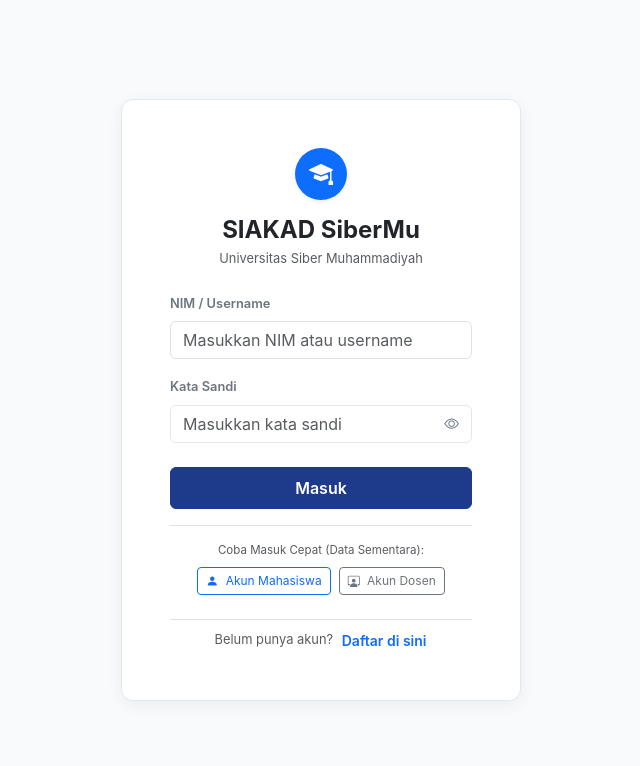
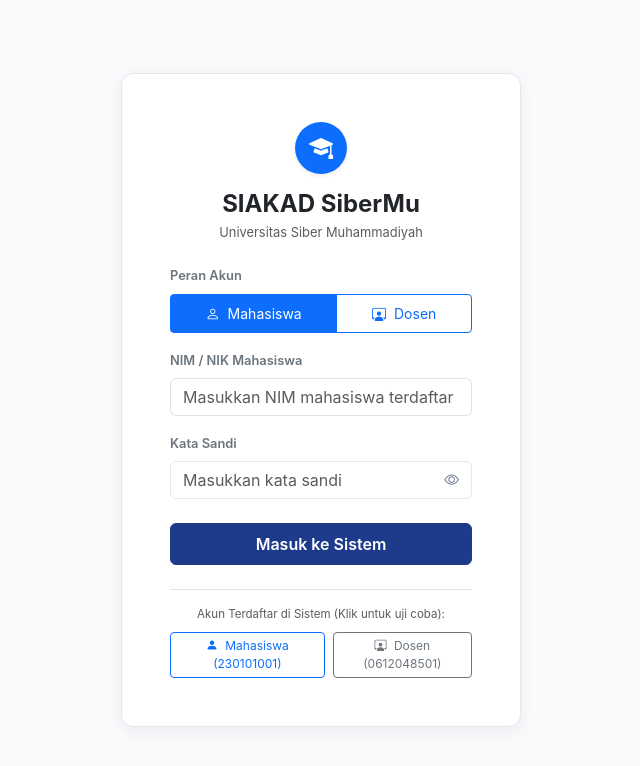
Before and after one commit to ferdhe-fs/Tugas-Pemrograman-WEB, a Svelte app: page / in a window 1280 px wide. Shown: the top 766 px of the page, without its empty margins (319-959 px from the left). Built offline with nearby package versions, Linux system fonts and the light colour scheme.

Commit message:
feat: hapus menu buat akun dan terapkan login ketat berbasis NIK serta peran terdaftar

```diff
--- a/src/components/Login.svelte
+++ b/src/components/Login.svelte
@@ -1,40 +1,29 @@
 <script lang="ts">
-  import { authStore } from '../stores/authStore';
+  import { authStore, REGISTERED_ACCOUNTS } from '../stores/authStore';
   import type { UserRole } from '../types/auth';
 
-  let mode = $state<'login' | 'register'>('login');
-
-  // Login inputs
-  let loginUser = $state('');
-  let loginPass = $state('');
+  // Input states
+  let selectedRole = $state<UserRole>('mahasiswa');
+  let inputNik = $state('');
+  let inputPass = $state('');
   let showPassword = $state(false);
-
-  // Register inputs
-  let regName = $state('');
-  let regId = $state('');
-  let regEmail = $state('');
-  let regPass = $state('');
-  let regRole = $state<UserRole>('mahasiswa');
-  let regDept = $state('S1 Informatika');
 
   // Feedback states
   let errorMessage = $state('');
-  let successMessage = $state('');
   let isLoading = $state(false);
 
   function handleLogin(e: SubmitEvent) {
     e.preventDefault();
     errorMessage = '';
-    successMessage = '';
 
-    if (!loginUser.trim() || !loginPass.trim()) {
-      errorMessage = 'Masukkan NIM/Username dan Kata Sandi.';
+    if (!inputNik.trim() || !inputPass.trim()) {
+      errorMessage = 'Mohon isi NIK / Nomor Induk dan Kata Sandi.';
       return;
     }
 
     isLoading = true;
     setTimeout(() => {
-      const res = authStore.login(loginUser, loginPass);
+      const res = authStore.loginWithNikAndRole(inputNik, inputPass, selectedRole);
       isLoading = false;
       if (!res.success) {
         errorMessage = res.message;
@@ -42,33 +31,15 @@
     }, 250);
   }
 
-  function handleRegister(e: SubmitEvent) {
-    e.preventDefault();
+  // Quick fill bantuan pengujian akun terdaftar
+  function quickFill(role: UserRole) {
+    const account = REGISTERED_ACCOUNTS.find((a) => a.role === role);
+    if (account) {
+      selectedRole = role;
+      inputNik = account.identifierNumber;
+      inputPass = account.password;
       errorMessage = '';
-    successMessage = '';
-
-    if (!regName.trim() || !regId.trim() || !regPass.trim()) {
-      errorMessage = 'Mohon lengkapi Nama, NIM, dan Sandi.';
-      return;
     }
-
-    isLoading = true;
-    setTimeout(() => {
-      const res = authStore.register({
-        name: regName,
-        identifierNumber: regId,
-        email: regEmail.trim() || `${regId.trim()}@sibermu.ac.id`,
-        username: regId.trim(),
-        password: regPass,
-        role: regRole,
-        department: regDept
-      });
-
-      isLoading = false;
-      if (!res.success) {
-        errorMessage = res.message;
-      }
-    }, 250);
   }
 </script>
 
@@ -83,7 +54,7 @@
       <p class="text-muted small mb-0">Universitas Siber Muhammadiyah</p>
     </div>
 
-    <!-- Alert Notifikasi -->
+    <!-- Alert Kesalahan -->
     {#if errorMessage}
       <div class="alert alert-danger py-2 px-3 small d-flex align-items-center gap-2 mb-3" role="alert">
         <i class="bi bi-exclamation-circle-fill"></i>
@@ -91,41 +62,69 @@
       </div>
     {/if}
 
-    {#if successMessage}
-      <div class="alert alert-success py-2 px-3 small d-flex align-items-center gap-2 mb-3" role="alert">
-        <i class="bi bi-check-circle-fill"></i>
-        <div class="flex-grow-1">{successMessage}</div>
+    <!-- FORM LOGIN HANYA NIK & ROLE TERDAFTAR -->
+    <form onsubmit={handleLogin}>
+      <!-- Pilihan Peran Akun -->
+      <div class="mb-3">
+        <label for="roleMahasiswa" class="form-label small fw-semibold text-secondary d-block">
+          Peran Akun
+        </label>
+        <div class="btn-group w-100" role="group">
+          <input
+            type="radio"
+            class="btn-check"
+            name="roleOption"
+            id="roleMahasiswa"
+            value="mahasiswa"
+            checked={selectedRole === 'mahasiswa'}
+            onchange={() => (selectedRole = 'mahasiswa')}
+          />
+          <label class="btn btn-outline-primary btn-sm py-2" for="roleMahasiswa">
+            <i class="bi bi-person me-1"></i> Mahasiswa
+          </label>
+
+          <input
+            type="radio"
+            class="btn-check"
+            name="roleOption"
+            id="roleDosen"
+            value="dosen"
+            checked={selectedRole === 'dosen'}
+            onchange={() => (selectedRole = 'dosen')}
+          />
+          <label class="btn btn-outline-primary btn-sm py-2" for="roleDosen">
+            <i class="bi bi-person-workspace me-1"></i> Dosen
+          </label>
         </div>
-    {/if}
+      </div>
 
-    <!-- FORM LOGIN -->
-    {#if mode === 'login'}
-      <form onsubmit={handleLogin}>
+      <!-- Input NIK / Nomor Induk -->
       <div class="mb-3">
-          <label for="loginUser" class="form-label small fw-semibold text-secondary">
-            NIM / Username
+        <label for="inputNik" class="form-label small fw-semibold text-secondary">
+          {selectedRole === 'dosen' ? 'NIDN / NIP / NIK Dosen' : 'NIM / NIK Mahasiswa'}
         </label>
         <input
-            id="loginUser"
+          id="inputNik"
           type="text"
           class="form-control"
-            placeholder="Masukkan NIM atau username"
-            bind:value={loginUser}
+          placeholder={selectedRole === 'dosen' ? 'Masukkan NIDN dosen terdaftar' : 'Masukkan NIM mahasiswa terdaftar'}
+          bind:value={inputNik}
           required
         />
       </div>
 
-        <div class="mb-3">
-          <label for="loginPass" class="form-label small fw-semibold text-secondary">
+      <!-- Input Kata Sandi -->
+      <div class="mb-4">
+        <label for="inputPass" class="form-label small fw-semibold text-secondary">
           Kata Sandi
         </label>
         <div class="input-group password-field-group">
           <input
-              id="loginPass"
+            id="inputPass"
             type={showPassword ? 'text' : 'password'}
             class="form-control"
             placeholder="Masukkan kata sandi"
-              bind:value={loginPass}
+            bind:value={inputPass}
             required
           />
           <button
@@ -139,150 +138,44 @@
         </div>
       </div>
 
+      <!-- Tombol Masuk -->
       <button
         type="submit"
-          class="btn btn-primary w-100 py-2 fw-semibold mt-2"
+        class="btn btn-primary w-100 py-2 fw-semibold"
         disabled={isLoading}
       >
         {#if isLoading}
           <span class="spinner-border spinner-border-sm me-1" role="status"></span>
-            Memproses...
+          Memverifikasi...
         {:else}
-            Masuk
+          Masuk ke Sistem
         {/if}
       </button>
 
-        <!-- Tombol Coba Cepat Sementara -->
-        <div class="mt-3 pt-3 border-top text-center">
-          <div class="text-muted small mb-2" style="font-size: 0.72rem;">Coba Masuk Cepat (Data Sementara):</div>
+      <!-- Informasi Akun Terdaftar untuk Pengujian -->
+      <div class="mt-4 pt-3 border-top text-center">
+        <div class="text-muted small mb-2" style="font-size: 0.72rem;">
+          Akun Terdaftar di Sistem (Klik untuk uji coba):
+        </div>
         <div class="d-flex justify-content-center gap-2">
           <button
             type="button"
             class="btn btn-sm btn-outline-primary py-1 px-2"
             style="font-size: 0.75rem;"
-              onclick={() => { loginUser = 'mahasiswa'; loginPass = 'password123'; }}
+            onclick={() => quickFill('mahasiswa')}
           >
-              <i class="bi bi-person-fill me-1"></i> Akun Mahasiswa
+            <i class="bi bi-person-fill me-1"></i> Mahasiswa (230101001)
           </button>
           <button
             type="button"
             class="btn btn-sm btn-outline-secondary py-1 px-2"
             style="font-size: 0.75rem;"
-              onclick={() => { loginUser = 'dosen'; loginPass = 'password123'; }}
+            onclick={() => quickFill('dosen')}
           >
-              <i class="bi bi-person-workspace me-1"></i> Akun Dosen
+            <i class="bi bi-person-workspace me-1"></i> Dosen (0612048501)
           </button>
         </div>
       </div>
     </form>
-
-      <div class="text-center mt-4 pt-2 border-top">
-        <small class="text-muted">
-          Belum punya akun?
-          <button
-            type="button"
-            class="btn btn-link btn-sm p-0 text-decoration-none fw-semibold ms-1"
-            onclick={() => { mode = 'register'; errorMessage = ''; }}
-          >
-            Daftar di sini
-          </button>
-        </small>
-      </div>
-
-    <!-- FORM REGISTER -->
-    {:else}
-      <form onsubmit={handleRegister}>
-        <div class="mb-2">
-          <label for="regName" class="form-label small fw-semibold text-secondary">Nama Lengkap</label>
-          <input
-            id="regName"
-            type="text"
-            class="form-control form-control-sm"
-            placeholder="Nama lengkap..."
-            bind:value={regName}
-            required
-          />
-        </div>
-
-        <div class="mb-2">
-          <label for="regId" class="form-label small fw-semibold text-secondary">NIM / NIDN</label>
-          <input
-            id="regId"
-            type="text"
-            class="form-control form-control-sm"
-            placeholder="Nomor induk (digunakan untuk login)..."
-            bind:value={regId}
-            required
-          />
-        </div>
-
-        <div class="row g-2 mb-2">
-          <div class="col-6">
-            <label for="regRole" class="form-label small fw-semibold text-secondary">Peran</label>
-            <select id="regRole" class="form-select form-select-sm" bind:value={regRole}>
-              <option value="mahasiswa">Mahasiswa</option>
-              <option value="dosen">Dosen</option>
-              <option value="admin">Admin</option>
-            </select>
-          </div>
-          <div class="col-6">
-            <label for="regDept" class="form-label small fw-semibold text-secondary">Program Studi</label>
-            <select id="regDept" class="form-select form-select-sm" bind:value={regDept}>
-              <option value="S1 Informatika">Informatika</option>
-              <option value="S1 Sistem Informasi">Sistem Informasi</option>
-              <option value="S1 Teknologi Informasi">Teknologi Informasi</option>
-            </select>
   </div>
 </div>
-
-        <div class="mb-3">
-          <label for="regPass" class="form-label small fw-semibold text-secondary">Kata Sandi</label>
-          <div class="input-group password-field-group">
-            <input
-              id="regPass"
-              type={showPassword ? 'text' : 'password'}
-              class="form-control form-control-sm"
-              placeholder="Buat kata sandi..."
-              bind:value={regPass}
-              required
-            />
-            <button
-              type="button"
-              class="btn-toggle-eye"
-              aria-label={showPassword ? 'Sembunyikan sandi' : 'Tampilkan sandi'}
-              onclick={() => (showPassword = !showPassword)}
-            >
-              <i class={showPassword ? 'bi bi-eye-slash' : 'bi bi-eye'}></i>
-            </button>
-          </div>
-        </div>
-
-        <button
-          type="submit"
-          class="btn btn-success w-100 py-2 fw-semibold"
-          disabled={isLoading}
-        >
-          {#if isLoading}
-            <span class="spinner-border spinner-border-sm me-1" role="status"></span>
-            Mendaftarkan...
-          {:else}
-            Daftar & Masuk
-          {/if}
-        </button>
-      </form>
-
-      <div class="text-center mt-3 pt-2 border-top">
-        <small class="text-muted">
-          Sudah punya akun?
-          <button
-            type="button"
-            class="btn btn-link btn-sm p-0 text-decoration-none fw-semibold ms-1"
-            onclick={() => { mode = 'login'; errorMessage = ''; }}
-          >
-            Masuk sekarang
-          </button>
-        </small>
-      </div>
-    {/if}
-  </div>
-</div>
--- a/src/stores/authStore.ts
+++ b/src/stores/authStore.ts
@@ -8,28 +8,28 @@ export interface RegisteredAccount extends User {
   password: string;
 }
 
-// Data dummy sementara yang realistis untuk pengujian
-export const INITIAL_DEMO_USERS: RegisteredAccount[] = [
+// Data akun resmi yang sudah terdaftar di sistem (hanya akun ini yang bisa login)
+export const REGISTERED_ACCOUNTS: RegisteredAccount[] = [
   {
     id: 'usr-mhs-01',
-    username: 'mahasiswa',
+    username: '230101001',
     password: 'password123',
     name: 'Ahmad Fauzan Syahputra',
     email: 'fauzan.mhs@sibermu.ac.id',
     role: 'mahasiswa',
-    identifierNumber: '230101001',
+    identifierNumber: '230101001', // NIK / NIM Mahasiswa
     department: 'S1 Informatika',
     semester: 4,
     avatarUrl: 'https://api.dicebear.com/7.x/initials/svg?seed=Ahmad+Fauzan'
   },
   {
     id: 'usr-dsn-01',
-    username: 'dosen',
+    username: '0612048501',
     password: 'password123',
     name: 'Dr. Ir. Muhammad Arifin, M.Kom.',
     email: 'm.arifin@sibermu.ac.id',
     role: 'dosen',
-    identifierNumber: '0612048501',
+    identifierNumber: '0612048501', // NIK / NIDN Dosen
     department: 'S1 Informatika',
     avatarUrl: 'https://api.dicebear.com/7.x/initials/svg?seed=Muhammad+Arifin'
   }
@@ -45,19 +45,15 @@ function getStoredUsers(): RegisteredAccount[] {
       }
     }
   } catch (err) {
-    console.error('Gagal membaca data pengguna dari localStorage:', err);
+    console.error('Gagal membaca data pengguna:', err);
   }
-  // Pasang data dummy sementara jika belum ada akun
-  saveStoredUsers(INITIAL_DEMO_USERS);
-  return INITIAL_DEMO_USERS;
-}
-
-function saveStoredUsers(users: RegisteredAccount[]): void {
+  // Simpan akun resmi ke storage
   try {
-    localStorage.setItem(USERS_REGISTRY_KEY, JSON.stringify(users));
-  } catch (err) {
-    console.error('Gagal menyimpan data pengguna ke localStorage:', err);
+    localStorage.setItem(USERS_REGISTRY_KEY, JSON.stringify(REGISTERED_ACCOUNTS));
+  } catch (e) {
+    console.error(e);
   }
+  return REGISTERED_ACCOUNTS;
 }
 
 function getInitialSession(): AuthState {
@@ -74,7 +70,7 @@ function getInitialSession(): AuthState {
       }
     }
   } catch (err) {
-    console.error('Gagal membaca sesi dari localStorage:', err);
+    console.error('Gagal membaca sesi:', err);
   }
   return {
     isAuthenticated: false,
@@ -88,53 +84,47 @@ function createAuthStore() {
   return {
     subscribe,
 
-    // Registrasi akun baru
-    register: (accountData: {
-      username: string;
-      password: string;
-      name: string;
-      email: string;
-      role: UserRole;
-      identifierNumber: string;
-      department: string;
-      semester?: number;
-    }): { success: boolean; message: string; user?: User } => {
+    // Login hanya dengan NIK dan Role yang sudah terdaftar
+    loginWithNikAndRole: (
+      nikInput: string,
+      passwordInput: string,
+      roleInput: UserRole
+    ): { success: boolean; message: string; user?: User } => {
       const users = getStoredUsers();
-      const trimmedUser = accountData.username.trim().toLowerCase();
-      const trimmedEmail = accountData.email.trim().toLowerCase();
-      const trimmedId = accountData.identifierNumber.trim();
+      const trimmedNik = nikInput.trim().toLowerCase();
 
-      const exists = users.some(
-        (u) =>
-          u.username.toLowerCase() === trimmedUser ||
-          u.email.toLowerCase() === trimmedEmail ||
-          u.identifierNumber === trimmedId
+      // Cari user berdasarkan NIK / NIM / NIDN atau username
+      const matched = users.find(
+        (acc) =>
+          acc.identifierNumber.toLowerCase() === trimmedNik ||
+          acc.username.toLowerCase() === trimmedNik
       );
 
-      if (exists) {
+      if (!matched) {
         return {
           success: false,
-          message: 'Username, Email, atau NIM/NIDN sudah terdaftar.'
+          message: 'Nomor Induk (NIK/NIM/NIDN) belum terdaftar di sistem SIAKAD.'
         };
       }
 
-      const newUser: RegisteredAccount = {
-        id: `usr-${Date.now()}`,
-        username: accountData.username.trim(),
-        password: accountData.password,
-        name: accountData.name.trim(),
-        email: accountData.email.trim(),
-        role: accountData.role,
-        identifierNumber: accountData.identifierNumber.trim(),
-        department: accountData.department.trim(),
-        semester: accountData.semester || 1,
-        avatarUrl: `https://api.dicebear.com/7.x/initials/svg?seed=${encodeURIComponent(accountData.name.trim())}`
-      };
+      // Validasi kesesuaian peran
+      if (matched.role !== roleInput) {
+        const roleLabel = matched.role === 'dosen' ? 'Dosen' : 'Mahasiswa';
+        return {
+          success: false,
+          message: `Nomor Induk ini terdaftar sebagai ${roleLabel}. Silakan pilih peran yang sesuai.`
+        };
+      }
 
-      users.push(newUser);
-      saveStoredUsers(users);
+      // Validasi kata sandi
+      if (matched.password !== passwordInput) {
+        return {
+          success: false,
+          message: 'Kata sandi tidak sesuai. Silakan periksa kembali.'
+        };
+      }
 
-      const { password, ...userProfile } = newUser;
+      const { password, ...userProfile } = matched;
       const newState: AuthState = {
         isAuthenticated: true,
         currentUser: userProfile,
@@ -146,43 +136,8 @@ function createAuthStore() {
 
       return {
         success: true,
-        message: `Pendaftaran berhasil! Selamat datang, ${userProfile.name}.`,
+        message: `Selamat datang, ${userProfile.name}!`,
         user: userProfile
-      };
-    },
-
-    // Login
-    login: (usernameInput: string, passwordInput: string): { success: boolean; message: string; user?: User } => {
-      const users = getStoredUsers();
-      const trimmedUser = usernameInput.trim().toLowerCase();
-
-      const matched = users.find(
-        (acc) =>
-          (acc.username.toLowerCase() === trimmedUser ||
-            acc.email.toLowerCase() === trimmedUser ||
-            acc.identifierNumber.toLowerCase() === trimmedUser) &&
-          acc.password === passwordInput
-      );
-
-      if (matched) {
-        const { password, ...userProfile } = matched;
-        const newState: AuthState = {
-          isAuthenticated: true,
-          currentUser: userProfile,
-          token: `session-${Date.now()}`
-        };
-        localStorage.setItem(SESSION_STORAGE_KEY, JSON.stringify(newState));
-        set(newState);
-        return {
-          success: true,
-          message: `Selamat datang kembali, ${userProfile.name}!`,
-          user: userProfile
-        };
-      }
-
-      return {
-        success: false,
-        message: 'Kredensial tidak sesuai. Gunakan akun coba sementara di bawah.'
       };
     },
 
```
Also changed, not shown: 1 other file (tests, documents, lock files or other folders). Lines whose indentation alone changed are shown as unchanged.
